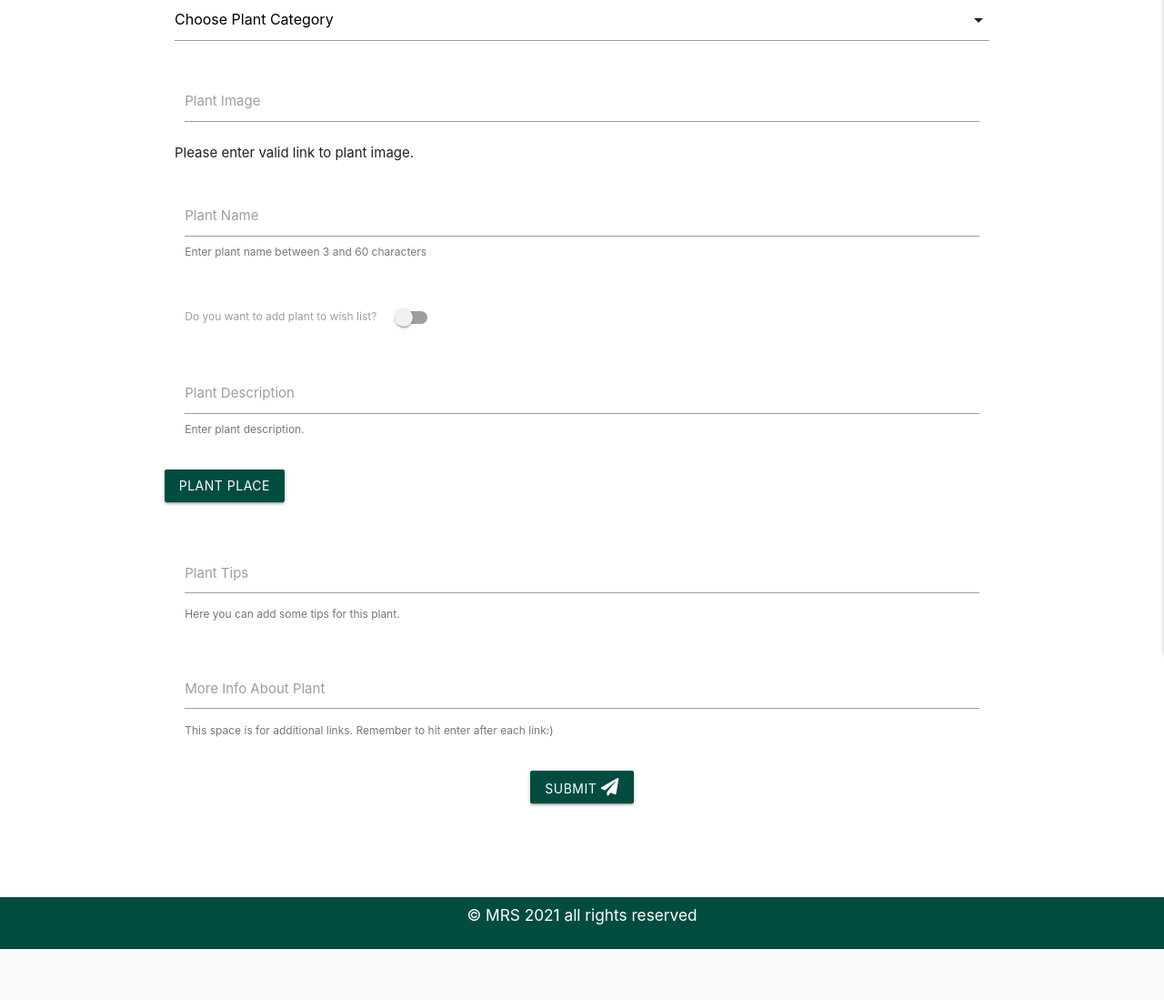
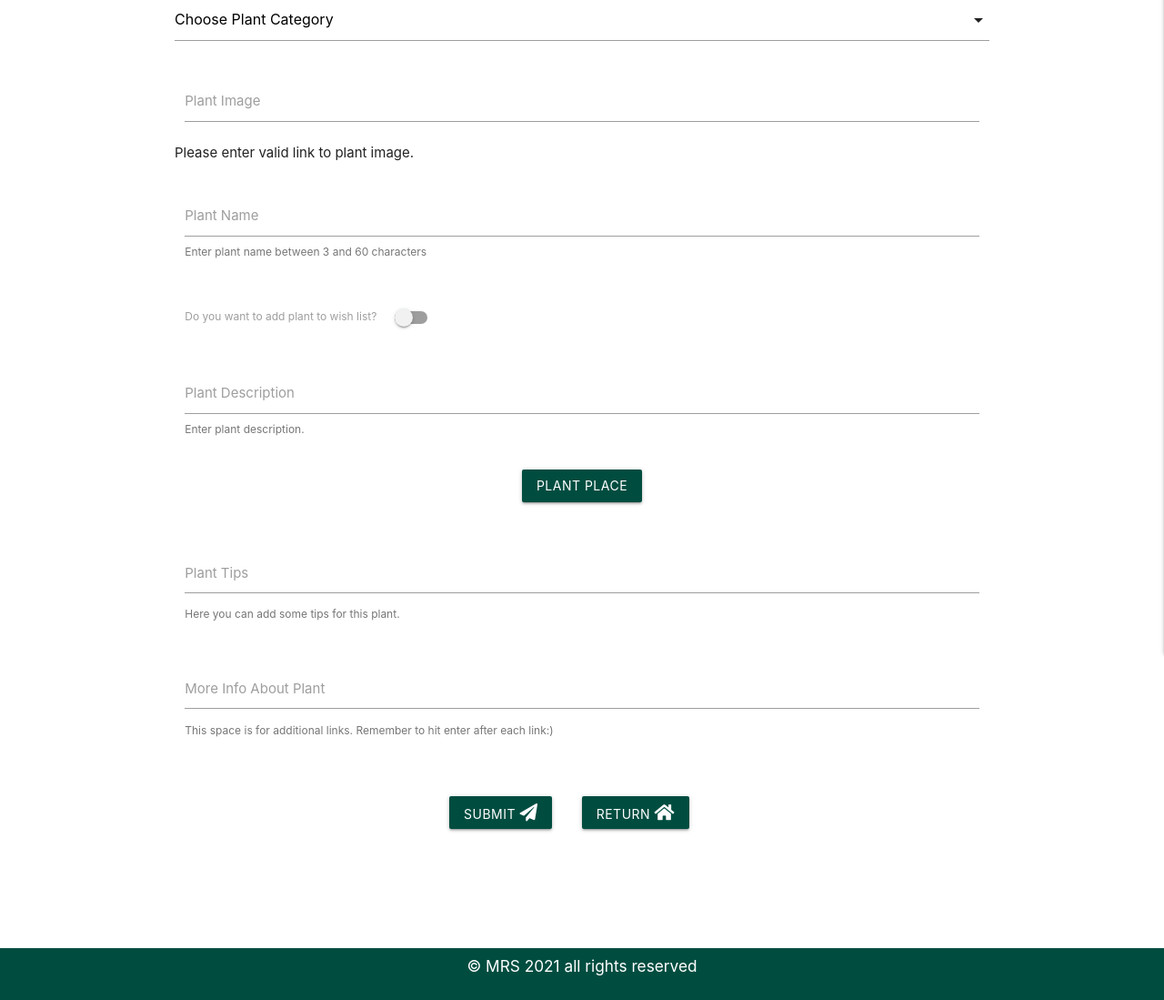
Before and after one commit to madatoo/plantarium-ms3, a Flask app: page /add_plant in a window 1280 px wide. Shown: the part 142-1241 px from the top of the page at 91% size. Before the commit the page ends 1185 px from the top, so only its background shows below. Run offline with Flask 2, Linux system fonts and the light colour scheme; data that the repository does not hold is empty; some libraries are stand-ins or nearby versions.

Commit message:
center the plant place button in the form

```diff
--- a/static/css/style.css
+++ b/static/css/style.css
@@ -103,6 +103,13 @@ h6{
 }
 /*----------------------------------add palant page*/
 
+.plant-place-button{
+    margin-left: 40%;
+    margin-right: 40%;
+}
+.space{
+    margin: 2em;
+}
 
 /*----------------------------------media queries*/
  @media screen and (max-width: 620px){
--- a/templates/add_plant.html
+++ b/templates/add_plant.html
@@ -58,9 +58,9 @@
                 </div>
             </div>
             <!--plant_place sun/shade etc.-->
-            <div class="row">
+            <div class="row center">
                 <div class="row row s12 m7 text-center">
-                    <a class='dropdown-trigger btn waves-effect waves-light teal darken-4 ' href='#' data-target="plant_place" name="plant_place">Plant Place</a>
+                    <a class='dropdown-trigger btn waves-effect waves-light teal darken-4 plant-place-button' href='#' data-target="plant_place" name="plant_place">Plant Place</a>
                         {% for place in places %}
                             <ul id="plant_place" class='dropdown-content'>
                                 <li><a href="#!"><i class="far fa-sun"></i>Sun</a></li>
@@ -101,6 +101,7 @@
             <div class="row center">
                 <button class="btn waves-effect waves-light teal darken-4 " type="submit" >Submit <i class="fas fa-paper-plane"></i>
                 </button>
+                <a class="btn waves-effect waves-light space teal darken-4" href="{{ url_for('index') }}">Return <i class="fas fa-home"></i></a>
             </div>
 
 
```
